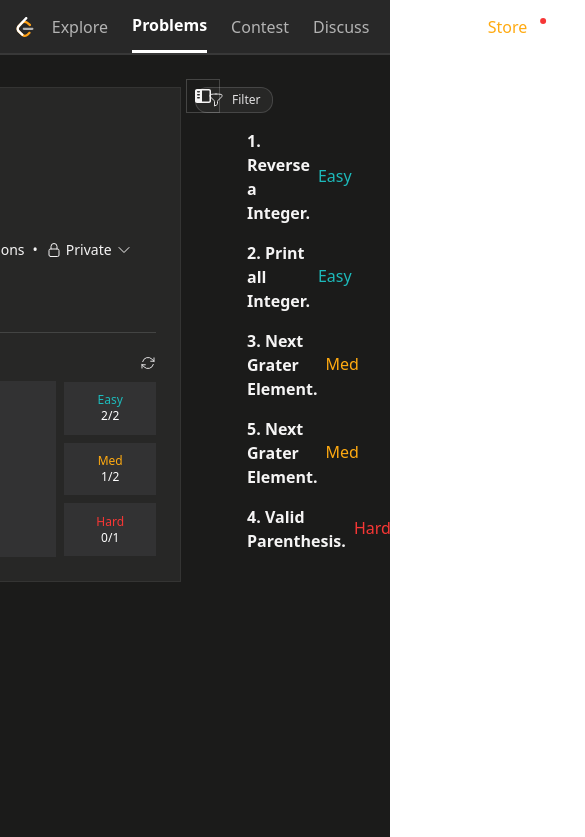
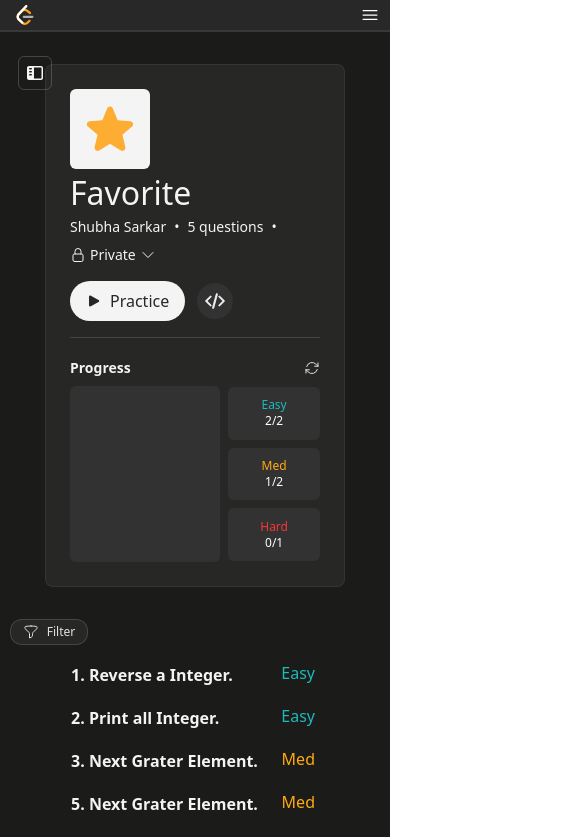
Before and after one commit to shubhasarkar53/Leetcode-Favorite-page, a React (Vite) app: page / in a window 390 px wide. Shown: the top 837 px of the page, 585 px wide, since content can reach past the window. Built offline with nearby package versions, Linux system fonts and the light colour scheme.

Commit message:
Responsiveness added , overflow fix , sidebar fix z-index

```diff
--- a/src/components/Molecules/AppSideBar.jsx
+++ b/src/components/Molecules/AppSideBar.jsx
@@ -51,7 +51,7 @@ export default function AppSidebar() {
           initial={{ x: -100 }}
           animate={{ x: 0 }}
           transition={{ type: "spring", duration: 0.7 }}
-          className="min-h-[100vh] bg-black-tersiary max-w-[20%] w-[18%] text-white-primary p-4"
+          className=" absolute md:relative min-h-[100vh] z-10 bg-black-tersiary w-[70%] sm:w-[40%]  md:max-w-[20%] md:w-[18%] text-white-primary p-4"
         >
           <div className=" flex justify-between items-center px-2">
             <Heading className="font-semibold text-base">My Lists</Heading>
--- a/src/components/Molecules/FavouriteCard.jsx
+++ b/src/components/Molecules/FavouriteCard.jsx
@@ -10,7 +10,6 @@ import Code from "../icons/Code";
 import Share from "../icons/Share";
 import Refresh from "../icons/Refresh";
 import LevelSquare from "../Atoms/Card/LevelSquare";
-import { FilterContext } from "../../contexts/filterContext";
 import { PrivacyContext } from "../../contexts/privacyContext";
 
 /*
@@ -18,7 +17,7 @@ import { PrivacyContext } from "../../contexts/privacyContext";
 */
 function FavouriteCard({ userFavouriteData }) {
   return (
-    <div className="bg-black-secondary max-w-[375px] border border-[#fafafa0f] rounded-lg p-6">
+    <div className="bg-black-secondary w-[300px] sm:min-w-[375px]  border border-[#fafafa0f] rounded-lg p-6">
       <FavouriteUpper
         currStatus={userFavouriteData.currentStatus}
         statusOptions={userFavouriteData.statusOptions}
@@ -38,14 +37,12 @@ function FavouriteCard({ userFavouriteData }) {
 */
 function FavouriteUpper({
   statusOptions,
-  currStatus,
   userName,
   savedQuestionCount,
   practiceBtnTooltipText,
 }) {
-  const [currentStatus, setCurrentStatus] = useState(currStatus);
+  const [currentStatus, setCurrentStatus] = useContext(PrivacyContext);
   return (
-
     <div>
       <FeaturedIcon
         size="lg"
@@ -54,11 +51,13 @@ function FavouriteUpper({
       <Heading variant="h1" className="leading-[150%]">
         Favorite
       </Heading>
-        <div className="flex items-center gap-2">
+      <div className="flex flex-col sm:flex-row sm:items-center gap-2">
+        <div className="flex items-center  gap-2">
           <Subtitle text={userName} />
           <span className="text-white-primary text-sm">•</span>
           <Subtitle text={savedQuestionCount + " questions"} />
           <span className="text-white-primary text-sm">•</span>
+        </div>
         <PrivacyBtn
           currentStatus={currentStatus}
           setCurrentStatus={setCurrentStatus}
@@ -79,7 +78,6 @@ function FavouriteUpper({
 
       <hr className="border-inherit opacity-15 " />
     </div>
-
   );
 }
 
--- a/src/components/Molecules/Navbar.jsx
+++ b/src/components/Molecules/Navbar.jsx
@@ -4,6 +4,7 @@ import Logo from "../icons/Logo";
 import Bell from "../icons/Bell";
 import Fire from "../icons/Fire";
 import Container from "../LayoutHelpers/Container";
+import Bars from "../icons/Bars";
 function Navbar() {
   const [focusStatus, setFocusStatus] = useState(1);
 
@@ -24,7 +25,7 @@ function Navbar() {
             <div className="h-[30px] w-[30px] flex justify-center items-center ">
               <Logo className="size-5" />
             </div>
-          <ul className="flex items-center gap-6">
+            <ul className="items-center gap-6 hidden md:flex ">
               {navItems.map((item, index) => (
                 <li
                   className={`cursor-pointer leading-[50px]  transition-all duration-100 ease-in  ${
@@ -33,7 +34,11 @@ function Navbar() {
                       : "text-[#ffffffa5] hover:text-[#ffff]"
                   } ${
                     focusStatus == index
-                    ? `font-semibold text-white border-b-[3px] rounded-sm ${item=="Store"?"border-yellow-primary":"border-white"}`
+                      ? `font-semibold text-white border-b-[3px] rounded-sm ${
+                          item == "Store"
+                            ? "border-yellow-primary"
+                            : "border-white"
+                        }`
                       : ""
                   }`}
                   key={index}
@@ -45,18 +50,22 @@ function Navbar() {
             </ul>
           </div>
           <div className="flex items-center  gap-4">
+            <div className="hidden  md:flex md:items-center  md:gap-4 ">
               <Bell className="size-6 text-[#ffffffa5] hover:text-[#ffff]" />
               <Fire className="  size-6 text-[#ffffffa5] hover:text-[#ffff]" />
               <div className="flex gap-2 items-center">
                 <div className="w-[30px] aspect-square overflow-hidden rounded-full bg-white-secondary">
                   <img src={Avatar} alt="avatar" />
                 </div>
-            <button className="px-3 py-1 font-Ubuntu text-sm bg-[#ff9e1720] rounded-md text-yellow-primary ">Premimum</button>
+                <button className="px-3 py-1 hidden md:inline-block font-Ubuntu text-sm bg-[#ff9e1720] rounded-md text-yellow-primary ">
+                  Premimum
+                </button>
               </div>
+            </div>
+              <Bars className=" md:hidden size-5  text-white" />
           </div>
         </nav>
       </Container>
-
     </header>
   );
 }
--- a/src/components/Molecules/QuestionList.jsx
+++ b/src/components/Molecules/QuestionList.jsx
@@ -1,6 +1,7 @@
 import React, { useContext } from "react";
 import { FilterContext } from "../../contexts/filterContext";
 import QuestionListItem from "../Atoms/QuestionList/QuestionListItem";
+import Container from "../LayoutHelpers/Container";
 
 function QuestionList({ data }) {
   const [filterArr] = useContext(FilterContext);
@@ -11,6 +12,7 @@ function QuestionList({ data }) {
     hard: "hard",
   };
   return (
+    <Container>
       <div className="my-2">
         {filterArr.length == 0
           ? data.savedQuestions.map((question, index) => (
@@ -27,6 +29,7 @@ function QuestionList({ data }) {
                 <QuestionListItem key={index} questionDetail={question} />
               ))}
       </div>
+    </Container>
   );
 }
 
--- a/src/components/Pages/FavouritePage.jsx
+++ b/src/components/Pages/FavouritePage.jsx
@@ -29,13 +29,13 @@ function FavouritePage({ data }) {
                     initial={{ scale: 0 }}
                     animate={{ opacity: 1, scale: 1 }}
                     transition={{ type: "spring", duration: 0.5 }}
-                    className=" absolute left-44 top-6"
+                    className=" absolute   left-2 md:left-5 xl:left-44 top-6"
                   >
                     <FoldBtn />
                   </motion.div>
                 )}
-                <main className="w-full grid grid-cols-2">
-                  <div className="w-[85%] mx-auto flex flex-col items-end mt-8">
+                <main className="w-full grid grid-cols-1 lg:grid-cols-2">
+                  <div className="w-[85%] mx-auto flex flex-col items-center lg:items-end mt-8">
                     <FavouriteCard userFavouriteData={data}></FavouriteCard>
                   </div>
                   <div className=" h-[100vh] w-full mt-8 ">
--- a/tailwind.config.js
+++ b/tailwind.config.js
@@ -31,11 +31,6 @@ export default {
   				'Ubuntu',
   				'sans serif'
   			]
-  		},
-  		borderRadius: {
-  			lg: 'var(--radius)',
-  			md: 'calc(var(--radius) - 2px)',
-  			sm: 'calc(var(--radius) - 4px)'
   		}
   	}
   },
```
Lines whose indentation alone changed are shown as unchanged.
